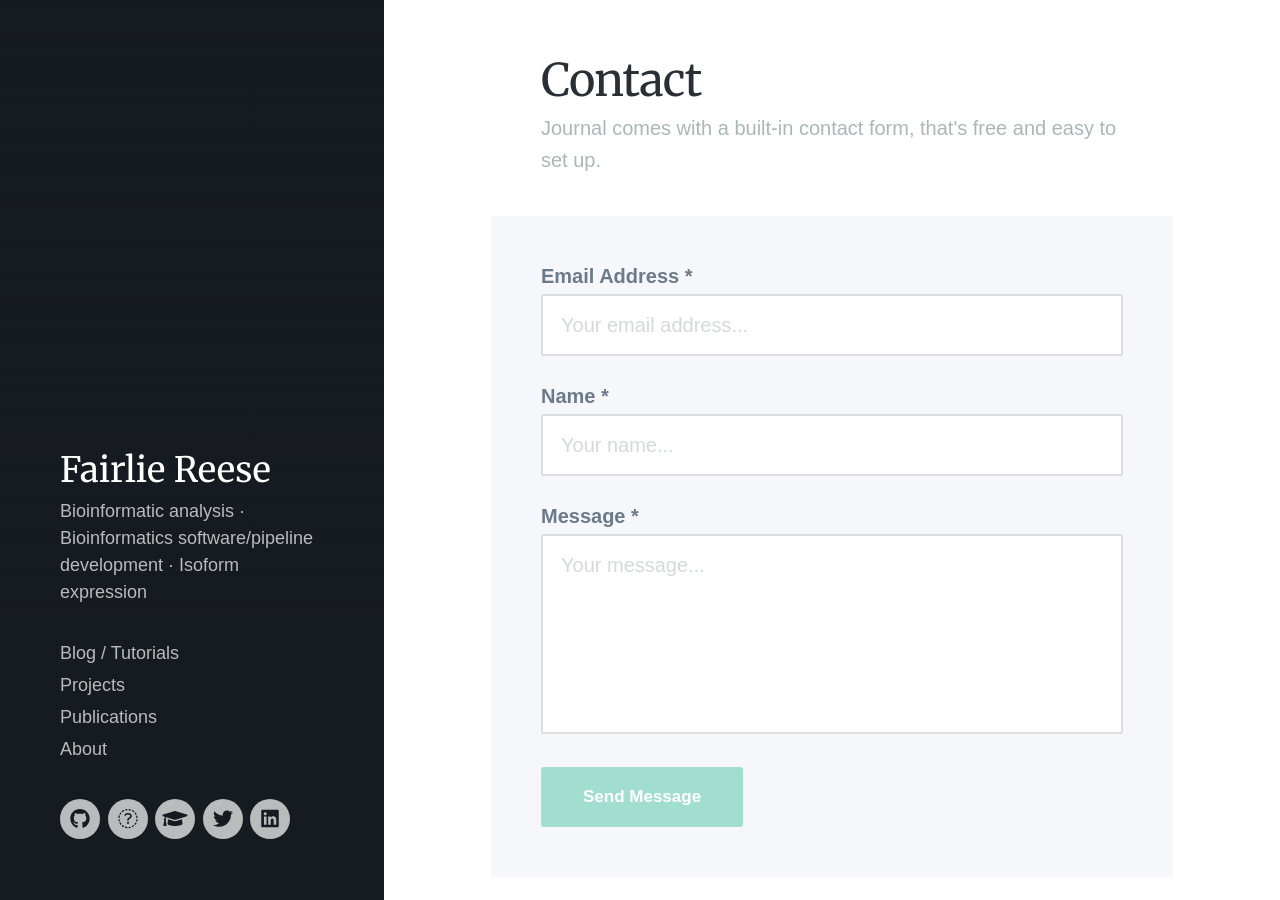
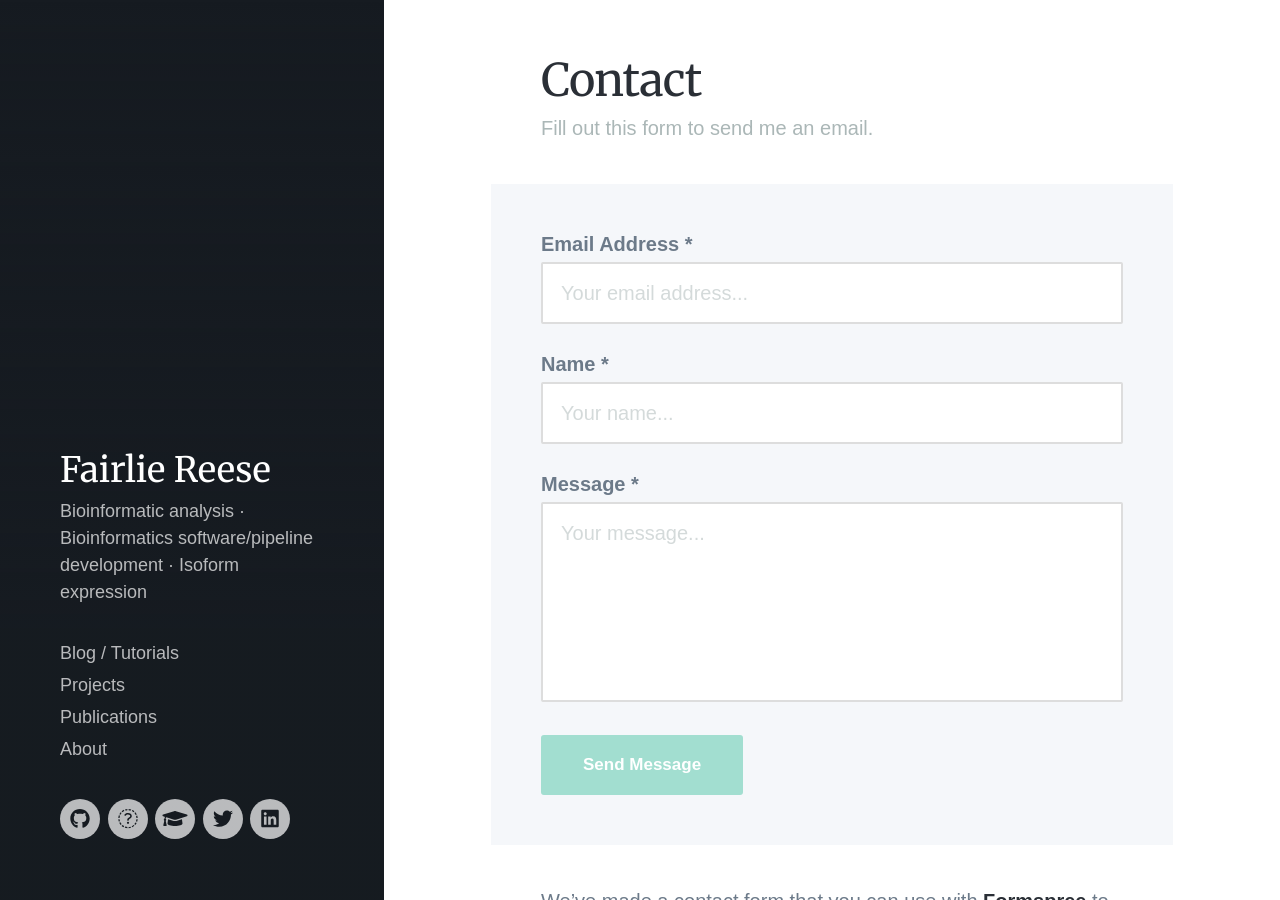
Before and after one commit to fairliereese/fairliereese.github.io, a Jekyll site: the page built from _pages/contact.md, in a window 1280 px wide and 900 px high. Built offline with Jekyll 4.4.1, drawn with Linux system fonts in a browser that asks for light colours; nearby versions of some CDN libraries; some web fonts are replaced.

Commit message:
get rid of stunning

```diff
--- a/_pages/contact.md
+++ b/_pages/contact.md
@@ -1,7 +1,7 @@
 ---
 title: Contact
-subtitle: Journal comes with a built-in contact form, that's free and easy to set up.
-description: A stunning personal blog Jekyll theme with an image-focused design.
+subtitle: Fill out this form to send me an email.
+description: Talk 2 me
 featured_image: /images/img/c2c12_rnascope.png
 ---
 
--- a/index.html
+++ b/index.html
@@ -1,7 +1,7 @@
 ---
 layout: default
-title: A stunning personal blog Jekyll theme
-description: Journal is a stunning personal blog Jekyll theme with an image-focused design.
+title: Fairlie Reese
+description: Who I am and what I do
 featured_image: /images/img/c2c12_rnascope.png
 sidebar_image: /images/img/c2c12_rnascope.png
 
```
Also changed, not shown: 13 other files.
